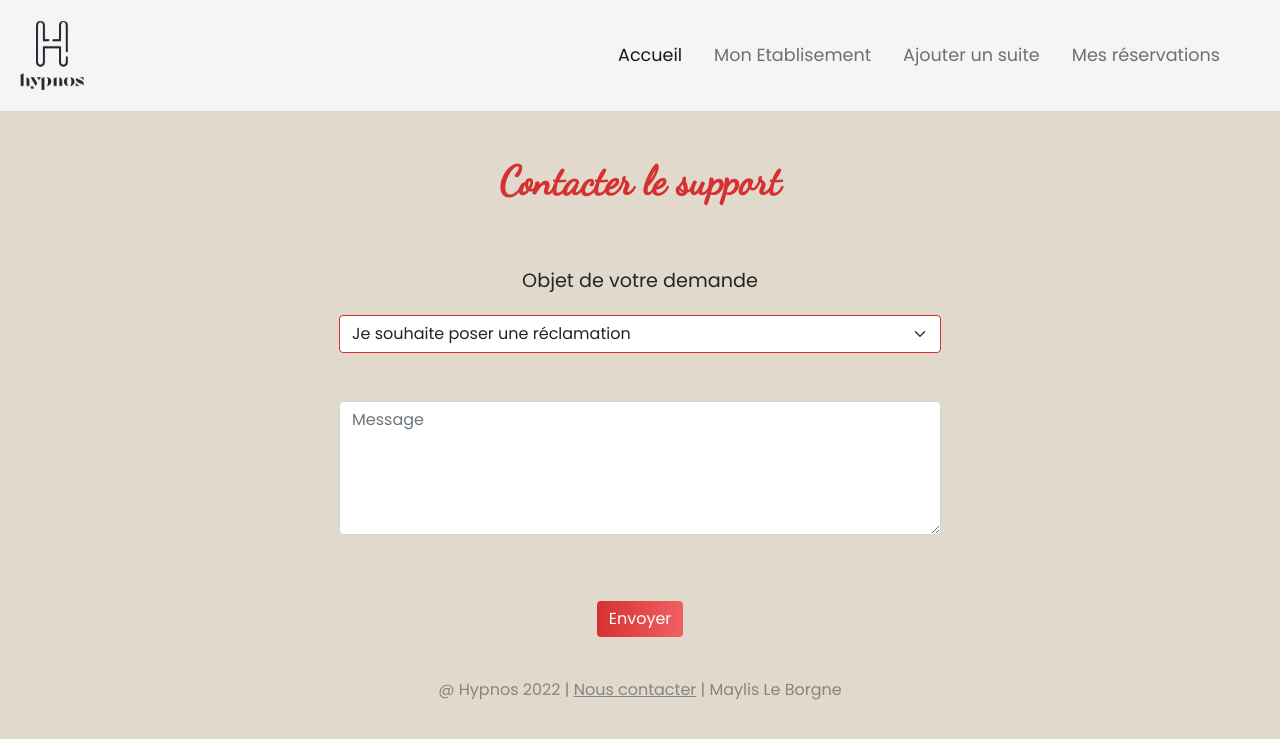
After one commit to mayyyyyl/ECF, a Flask app: template templates/gerant/contact.html in a window 1280 px wide. The commit adds this page. Shown: the top 739 px of the page. Run offline with Flask 2, Linux system fonts and the light colour scheme; the template is opened without the code that fills it, so the values that code supplies are empty; some libraries are stand-ins or nearby versions.

Commit message:
myreservations gerant

```diff
--- a/route/history.py
+++ b/route/history.py
@@ -1,6 +1,6 @@
 from flask import Blueprint, flash, render_template, request, abort, redirect, url_for
 from flask_login import current_user, login_required
-from app import Reservation
+from app import Reservation, Gerant
 from utils.utils_date import checkdate
 
 history_api = Blueprint('history_api', __name__)
@@ -12,6 +12,9 @@ def customer_reservations():
     """ Renvoie l'ensemble des réservations d'un client """
     if current_user:
         reservations = Reservation.select(Reservation).where(Reservation.customer == current_user.id).order_by(Reservation.datebeginning.desc())
+        gerant = Gerant.get_or_none(Gerant.user == current_user.id)
+        if gerant:
+            return render_template("gerant/myreservations.html", reservations=reservations)
         return render_template("history.html", reservations=reservations)
     else:
         flash("Vous devez être connecté pour accéder à cette page.")
--- /dev/null
+++ b/templates/gerant/contact.html
@@ -0,0 +1,38 @@
+{% extends "gerant/navbar.html" %}
+{% block title %}Contact{% endblock %}
+{% block content %}
+<main class="width=90vh" style="max-width: 1220px;
+margin: 0 auto !important; ">
+    <div class="container-fluid header-admin p-3">
+        <h1>Contacter le support</h1>
+    </div>
+    <form>
+        <div class="col-12 d-flex flex-column align-items-center p-2">
+            <label class="form_label" for="topic">Objet de votre demande</label>
+            <select class="form-select mb-5" max-width="30%" name="topic">
+                <option value="réclamation">Je souhaite poser une réclamation</option>
+                <option value="service supplémentaire">Je souhaite commander un service supplémentaire</option>
+                <option value="en savoir plus">Je souhaite en savoir plus sur une suite</option>
+                <option value="soucis application">J’ai un souci avec cette application</option>
+            </select>
+            <div class="col-md-6 mb-4">
+                <textarea class="form-control" for="message" name="message" rows="5" placeholder="Message"
+                    required></textarea>
+            </div>
+        </div>
+        <div class="col-12 text-center p-4">
+            <input type="hidden" name="_csrf_token" value="{{ csrf_token() }}">
+            <button type="submit" class="btn button" formmethod="post">Envoyer</button>
+        </div>
+    </form>
+    {% with messages = get_flashed_messages() %}
+    {% if messages %}
+    <div class="container justify-content-md-center" id="flash">
+        {% for message in messages %}
+        <p id="flash_message">{{ message }}</p>
+        {% endfor %}
+    </div>
+    {% endif %}
+    {% endwith %}
+</main>
+{% endblock %}
--- a/templates/gerant/navbar.html
+++ b/templates/gerant/navbar.html
@@ -2,7 +2,7 @@
 {% block navbar %}
 <nav class="navbar navbar-expand-lg navbar-light">
     <div class="container-fluid">
-        <a href="/gerant"><img class="navbar-brand" src="/static/img/logo.png" /></a>
+        <a href="{{ url_for('index_api.index_gerant') }}"><img class="navbar-brand" src="/static/img/logo.png" /></a>
         <button class="navbar-toggler" type="button" data-bs-toggle="collapse" data-bs-target="#navbarNavDropdown"
             aria-controls="navbarNavDropdown" aria-expanded="false" aria-label="Toggle navigation">
             <span class="navbar-toggler-icon"></span>
@@ -10,7 +10,8 @@
         <div class="collapse navbar-collapse" id="navbarNavDropdown">
             <ul class="navbar-nav text-center">
                 <li class="nav-item">
-                    <a class="nav-link active" aria-current="page" href="{{ url_for('index_api.index') }}">Accueil</a>
+                    <a class="nav-link active" aria-current="page"
+                        href="{{ url_for('index_api.index_gerant') }}">Accueil</a>
                 </li>
                 <li class="nav-item">
                     <a class="nav-link" href="{{ url_for('index_api.gerant_hotel') }}">Mon Etablisement</a>
```
Also changed, not shown: templates/gerant/myreservations.html (added, +58 -0 lines), hotels.db.
